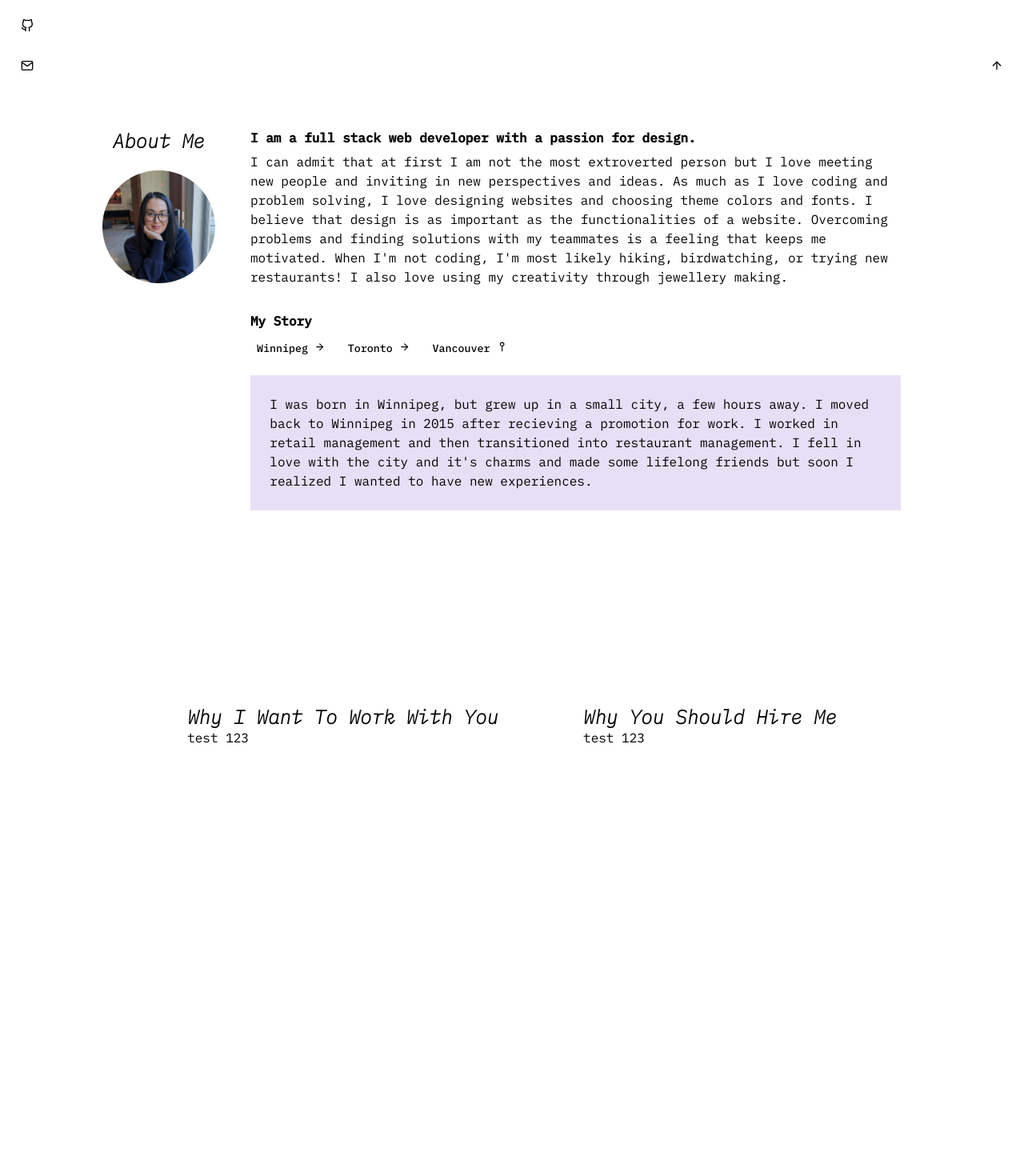
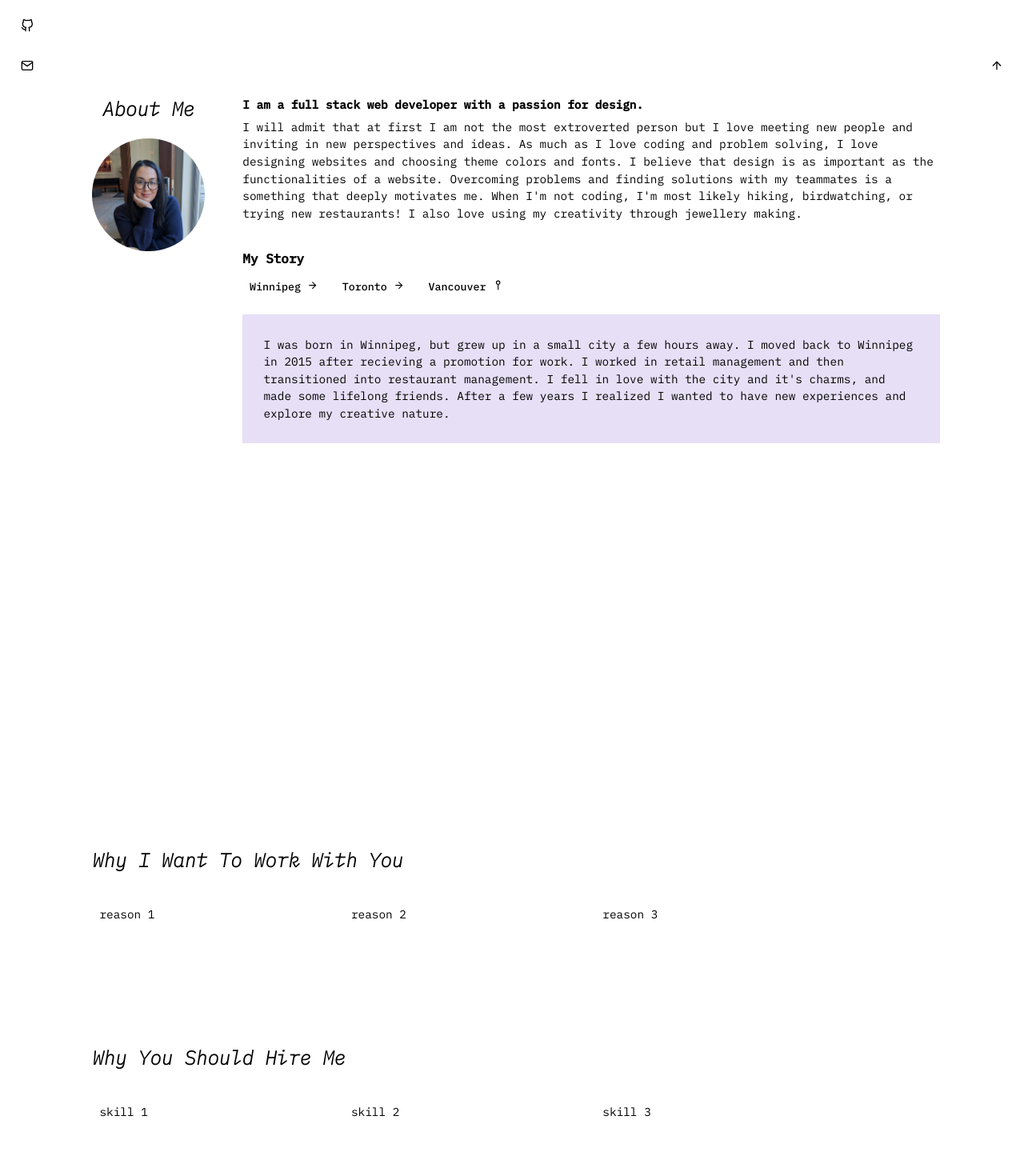
Before and after one commit to ksakuran/job-portfolio, a Next.js app: page / in a window 1280 px wide. Shown: the part 680-2150 px from the top of the page at 80% size. Built offline with nearby package versions, Linux system fonts and the light colour scheme.

Commit message:
adding why section setup

```diff
--- a/src/components/About.js
+++ b/src/components/About.js
@@ -36,13 +36,13 @@ export default function About() {
           <div id="kat-desc">
             <h4>I am a full stack web developer with a passion for design.</h4>
             <p>
-              I can admit that at first I am not the most extroverted person but
+              I will admit that at first I am not the most extroverted person but
               I love meeting new people and inviting in new perspectives and
               ideas. As much as I love coding and problem solving, I love
               designing websites and choosing theme colors and fonts. I believe
               that design is as important as the functionalities of a website.
               Overcoming problems and finding solutions with my teammates is a
-              feeling that keeps me motivated. When I'm not coding, I'm most
+              something that deeply motivates me. When I'm not coding, I'm most
               likely hiking, birdwatching, or trying new restaurants! I also
               love using my creativity through{" "}
               <a href="https://www.sakuramoonstudio.com/">jewellery making</a>.
@@ -53,43 +53,42 @@ export default function About() {
           <h4>My Story</h4>
           <article>
             <span>
-              <button onClick={() => {winnipegClick()}}>
+              <button classNames={winnipeg ? "city-selected" : ""} onClick={() => {winnipegClick()}}>
                 Winnipeg <FiArrowRight></FiArrowRight>
               </button>
-              <button onClick={() => {torontoClick()}}>
+              <button classNames={toronto ? "city-selected" : ""} onClick={() => {torontoClick()}}>
                 Toronto <FiArrowRight></FiArrowRight>
               </button>
-              <button onClick={() => {vancouverClick()}}>
+              <button classNames={vancouver ? "city-selected" : ""} onClick={() => {vancouverClick()}}>
                 Vancouver <GrLocationPin></GrLocationPin>
               </button>
             </span>
             {winnipeg && (
               <p className="story">
-                I was born in Winnipeg, but grew up in a small city, a few hours
+                I was born in Winnipeg, but grew up in a small city a few hours
                 away. I moved back to Winnipeg in 2015 after recieving a
                 promotion for work. I worked in retail management and then
                 transitioned into restaurant management. I fell in love with the
-                city and it's charms and made some lifelong friends but soon I
-                realized I wanted to have new experiences.
+                city and it's charms, and made some lifelong friends. After a few years I
+                realized I wanted to have new experiences and explore my creative nature.
               </p>
             )}
             {toronto && (
               <p className="story">
-                I wanted to pursue my love for painting and drawing and my
-                desire to be creative. In 2019 decided to move to Toronto to
-                attend OCAD University. Then the pandemic hit, and the education
+                I wanted to pursue my love for painting and drawing so in 2019 decided to move to Toronto to
+                attend OCAD University. When the pandemic hit the education
                 I had longed for became an entirely unexpected experience. I
-                felt very dissatisifed with the path I was on. I started to
+                felt very dissatisifed with the path I was on and I did not want to feel trapped by the "sunken cost fallacy". I started to
                 wonder about other ways I could be creative and decided that I
-                wanted to try Web Development.
+                wanted to pivot into Web Development.
               </p>
             )}
             {vancouver && (
               <p className="story">
-                In 2022 once the pandemic had slowed down I decided to move to Vancouver
-                to be closer to nature and to my sister. I decided to go
-                to Lighthouse Labs to try the bootcamp and see if Web
-                Development was for me. By March 2023 I successfully earned a
+                In 2022 once the pandemic had slowed down I moved to Vancouver
+                to be closer to nature and closer to my sister. I decided to go
+                to Lighthouse Labs to try their bootcamp and see if Web
+                Development was for me. In March 2023 I successfully earned a
                 diploma in Web Development. I loved every step of the way and
                 felt like I finally was on the right path.
               </p>
--- a/src/components/Header.js
+++ b/src/components/Header.js
@@ -5,7 +5,7 @@ export default function Header() {
   return (
     <section id='header'>
       <h1 className="hello-company">Hello Company</h1>
-      <p>I wanted to show you how excited I would be to work at your company through this unique "cover letter" of sorts</p>
+      <p>I wanted to show you how excited I would be for an opportunity to work at your company through this unique "cover letter" of sorts.</p>
     </section>
   )
 }
--- a/src/components/Why.js
+++ b/src/components/Why.js
@@ -1,19 +1,25 @@
 import React from "react";
-
 
 export default function Why() {
   return (
-    <section id='why'>
+    <section id="why">
       <div>
-      <h2>Why I Want To Work With You</h2>
-      <p>test 123</p>
+        <h2>Why I Want To Work With You</h2>
+        <div className="why-desc">
+          <article className="why-reasons" >reason 1</article>
+          <article className="why-reasons" >reason 2</article>
+          <article className="why-reasons" > reason 3</article>
+        </div>
       </div>
 
       <div>
-      <h2>Why You Should Hire Me</h2>
-      <p>test 123</p>
+        <h2>Why You Should Hire Me</h2>
+        <div className="why-desc">
+        <article className="why-reasons" >skill 1</article>
+          <article className="why-reasons" >skill 2</article>
+          <article className="why-reasons" >skill 3</article>
+        </div>
       </div>
-
     </section>
-  )
+  );
 }
--- a/src/styles/globals.css
+++ b/src/styles/globals.css
@@ -55,6 +55,7 @@ nav ul {
   font-family: 'IBM Plex Mono', monospace;
   font-style: italic;
   font-weight: 600;
+  font-size: 90%;
   width: 70%;
   display: flex;
   flex-direction: row;
@@ -101,10 +102,10 @@ h2 {
 }
 
 section {
-  height: 75vh;
-  margin-top: 15vh;
-  margin-left: 10vw;
-  width: 80vw;
+  height: 80vh;
+  margin-top: 10vh;
+  margin-left: 9vw;
+  width: 85vw;
 
 }
 
@@ -116,6 +117,9 @@ section {
 #header {
   display: flex;
   align-items: center;
+  /* background-image: url("../../public/english-bay.jpg");
+  background-size: cover;
+  color: white; */
 }
 
 #about {
@@ -144,6 +148,7 @@ section {
   margin-right: 3%;
   line-height: 1.5;
   margin-bottom: 1.5%;
+  font-size: 90%;
 }
 
 #story-desc {
@@ -156,7 +161,12 @@ section {
   flex-direction: column;
 }
 
+button.city-selected {
+  color: #EA3D14;
+}
+
 p.story {
+  font-size: 90%;
   margin-top: 2%;
   padding: 3%;
   background-color:#E7DFF6;
@@ -179,8 +189,24 @@ h4 {
 
 #why {
   display: flex;
+  flex-direction: column;
+  justify-content: space-evenly;
+  margin-top: 12%;
+}
+
+.why-desc{
+  margin-top: 3%;
+  padding-right: 15%;
+  font-size: 90%;
+  display: flex;
   flex-direction: row;
-  justify-content: space-evenly;
+  justify-content: space-between;
+}
+
+article.why-reasons {
+  width: 30%;
+  margin: 1%;
+
 }
 
 
@@ -212,6 +238,7 @@ h4 {
   line-height: 1.2;
   margin-bottom: 1%;
   margin-right: 1%;
+  margin-left: 2%;
 }
 
 .hello-company::after{
```
Also changed, not shown: 1 other file (tests, documents, lock files or other folders).
